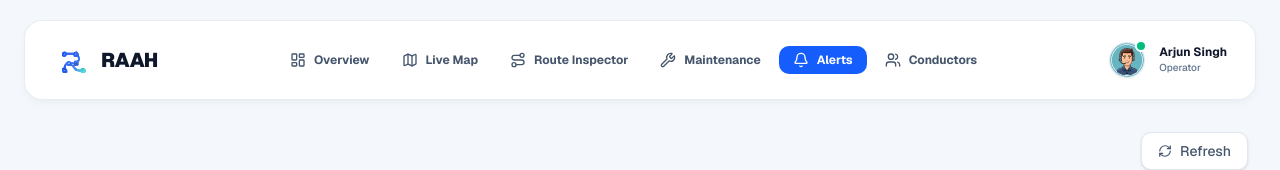
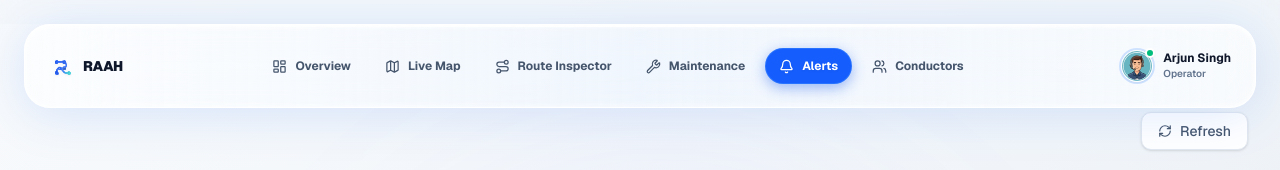
Before and after one commit to Prince-Vaviya/raah-op, a Next.js app: page /alerts in a window 1280 px wide. Shown: the top 170 px of the page. Built offline with nearby package versions, Linux system fonts and the light colour scheme; no server answers; sample sign-in values are in the browser's storage.

Commit message:
glassmorphism-liquid-glass-theme-updated

```diff
--- a/components/DashboardLayout.tsx
+++ b/components/DashboardLayout.tsx
@@ -61,28 +61,40 @@ export default function DashboardLayout({ children }: { children: React.ReactNod
   }
 
   return (
-    <div className="flex flex-col h-screen w-full bg-[#f4f7fb] text-slate-800 font-sans overflow-hidden">
-      {/* Floating Navbar */}
-      <div className="w-full px-6 pt-5 shrink-0 z-30">
-        <header className="h-20 bg-white/95 backdrop-blur-md border border-slate-200/80 rounded-2xl flex items-center justify-between px-7 shadow-md shadow-slate-200/40">
-          {/* Left: Brand Logo */}
-          <div className="flex items-center gap-3.5 shrink-0">
-            <Link href="/" className="flex items-center gap-3 group">
-              <img src="/raah_logo.svg" alt="RAAH Logo" className="w-9 h-9 shrink-0 object-contain" />
-              <span className="text-xl font-black tracking-tight text-slate-900 group-hover:text-blue-600 transition-colors">
+    <div className="flex flex-col h-screen w-full bg-linear-to-br from-[#f8fafc] via-[#f1f5f9] to-[#e2e8f0] text-slate-800 font-sans overflow-hidden relative">
+      {/* Background Ambient Mesh Light Blur */}
+      <div className="absolute bottom-0 right-1/4 w-150 h-150 bg-indigo-400/10 rounded-full blur-[100px] pointer-events-none z-0"></div>
+
+      {/* Floating Liquid Glass Overlay Header with Top Blur Mask */}
+      <div className="absolute top-0 left-0 right-0 w-full shrink-0 z-40 pointer-events-none">
+        {/* Top Gap Blur Shield */}
+        <div className="h-6 w-full bg-slate-100/40 backdrop-blur-md"></div>
+
+        <div className="px-6">
+          {/* Main Liquid Glass Capsule Bar */}
+          <header className="h-21 bg-linear-to-r from-white/60 via-blue-50/40 to-white/60 backdrop-blur-2xl border border-white/90 rounded-4xl flex items-center justify-between px-6 shadow-[0_5px_50px_0_rgba(59,130,246,0.18),inset_0_2px_4px_0_rgba(255,255,255,0.9),inset_0_-2px_4px_0_rgba(255,255,255,0.4)] backdrop-saturate-200 relative overflow-hidden pointer-events-auto transition-all">
+
+            {/* Top Light Reflective Specular Rim */}
+            <div className="absolute top-0 left-0 right-0 h-[1.5px] bg-linear-to-r from-transparent via-white to-transparent opacity-95"></div>
+
+            {/* Left: Brand Logo & Title */}
+            <div className="flex items-center gap-3 shrink-0 relative z-10">
+              <Link href="/" className="flex items-center gap-2.5 group">
+                <img src="/raah_logo.svg" alt="RAAH Logo" className="w-6 h-6 shrink-0 object-contain drop-shadow-xs" />
+                <span className="text-sm font-black tracking-tight text-slate-900 group-hover:text-blue-600 transition-colors">
                   RAAH
                 </span>
               </Link>
             </div>
 
-          {/* Center: Navigation Links with Dynamic Sliding Indicator */}
+            {/* Center: Navigation Bar with Liquid Sliding Pill */}
             <div
               ref={navRef}
-            className="relative flex items-center gap-1 p-1.5 rounded-xl mx-auto"
+              className="relative z-10 flex items-center gap-1.5 px-2 py-2 mx-auto"
             >
-            {/* Sliding Pill Indicator */}
+              {/* Dynamic Sliding Vibrant Blue Active Pill */}
               <div
-              className="absolute top-1.5 bottom-1.5 bg-blue-600 rounded-lg transition-all duration-300 ease-out"
+                className="absolute top-1 bottom-1 bg-blue-600 rounded-full transition-all duration-300 ease-out shadow-[0_4px_14px_0_rgba(37,99,235,0.45)] border border-blue-400/30"
                 style={{
                   left: `${indicatorStyle.left}px`,
                   width: `${indicatorStyle.width}px`,
@@ -98,15 +110,19 @@ export default function DashboardLayout({ children }: { children: React.ReactNod
                   <Link
                     key={item.href}
                     href={item.href}
-                  className={`relative z-10 flex items-center gap-2 px-3.5 py-1.5 rounded-lg text-xs font-bold transition-colors whitespace-nowrap ${
-                    isActive ? 'text-white' : 'text-slate-600 hover:text-slate-900'
+                    className={`relative z-10 flex items-center gap-2 px-3.5 py-1.5 rounded-full text-xs font-bold transition-all whitespace-nowrap ${
+                      isActive
+                        ? 'text-white drop-shadow-xs'
+                        : 'text-slate-600 hover:text-slate-900 hover:bg-white/30'
                     }`}
                   >
-                  <Icon size={16} />
+                    <Icon size={15} />
                     <span>{item.label}</span>
                     {item.badge !== undefined && item.badge > 0 && (
-                    <span className={`ml-0.5 text-[10px] px-2 py-0.5 rounded-full font-extrabold ${
-                      isActive ? 'bg-red-500 text-white' : 'bg-red-500 text-white'
+                      <span className={`ml-0.5 text-[10px] px-1.5 py-0.2 rounded-full font-extrabold transition-all ${
+                        isActive
+                          ? 'bg-red-500 text-white shadow-xs'
+                          : 'bg-red-500 text-white shadow-xs'
                       }`}>
                         {item.badge}
                       </span>
@@ -116,25 +132,27 @@ export default function DashboardLayout({ children }: { children: React.ReactNod
               })}
             </div>
 
-          {/* Right: Operator Profile */}
-          <div className="flex items-center gap-3.5 shrink-0">
+            {/* Right: Operator Profile Capsule */}
+            <div className="flex items-center gap-2.5 shrink-0 relative z-10 pl-2">
               <div className="relative">
-              <div className="w-9 h-9 bg-slate-100 rounded-full flex items-center justify-center overflow-hidden border border-slate-200 shadow-xs">
+                <div className="w-8 h-8 rounded-full flex items-center justify-center overflow-hidden border border-white/90 shadow-xs ring-2 ring-blue-500/20">
                   <img src="/avatar_operator.svg" alt="Profile" className="w-full h-full object-cover" />
                 </div>
-              <span className="absolute -top-0.5 -right-0.5 w-3 h-3 bg-emerald-500 border-2 border-white rounded-full"></span>
+                <span className="absolute -top-0.5 -right-0.5 w-2.5 h-2.5 bg-emerald-500 border-2 border-white rounded-full shadow-xs"></span>
               </div>
               <div className="hidden md:block">
                 <div className="font-bold text-xs text-slate-900 leading-tight">Arjun Singh</div>
-              <div className="text-[10px] font-medium text-slate-500">Operator</div>
+                <div className="text-[10px] font-semibold text-slate-500">Operator</div>
               </div>
             </div>
+
           </header>
         </div>
+      </div>
 
-      {/* Main Content Body */}
-      <main className="flex-1 flex flex-col h-full overflow-hidden">
-        <div className={`flex-1 relative ${pathname === '/livemap' ? 'overflow-hidden p-4' : 'p-6 md:p-8 overflow-y-auto'}`}>
+      {/* Main Content Scroll Area - Passes under Floating Navbar */}
+      <main className="flex-1 flex flex-col h-full overflow-hidden relative z-10">
+        <div className={`flex-1 relative ${pathname === '/livemap' ? 'overflow-hidden p-4 pt-28' : 'px-6 md:px-8 pb-8 pt-28 overflow-y-auto'}`}>
           <div className={pathname === '/livemap' ? 'w-full h-full rounded-2xl overflow-hidden shadow-xs' : 'max-w-7xl mx-auto space-y-6'}>
             {children}
           </div>
```
Also changed, not shown: app/page.tsx (+33 -24 lines). Lines whose indentation alone changed are shown as unchanged.
